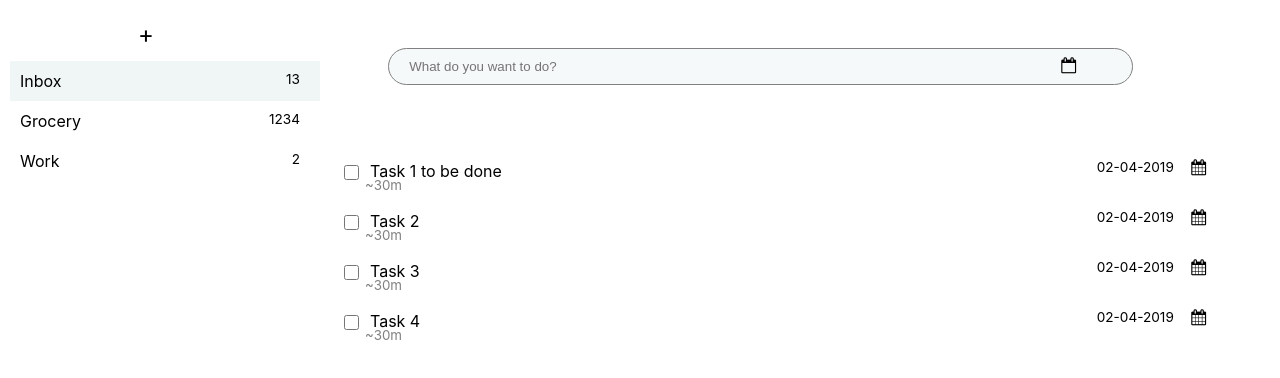
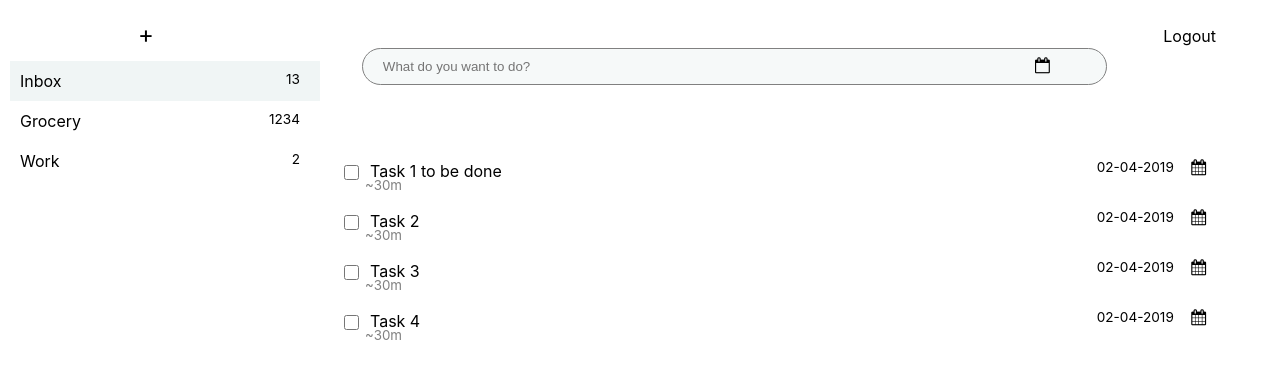
Before and after one commit to naqvijafar91/focus, a React (Create React App) app: page / in a window 1280 px wide. Both pictures are taken after typing "name@example.com", "Sample123" into the empty fields and a click on the button "LOGIN". Shown: the top 378 px of the page. Built offline with nearby package versions, Linux system fonts and the light colour scheme.

Commit message:
Logout functionality built

```diff
--- a/src/App.js
+++ b/src/App.js
@@ -6,6 +6,7 @@ import FolderItem from './folders/folderItem';
 import Folders from './folders/folders';
 import Tasks from './tasks/tasks';
 import Helmet from 'react-helmet';
+import UserStore from './LoginPage/userStore';
 
 class App extends Component {
   constructor(props, context) {
@@ -48,6 +49,7 @@ class App extends Component {
     this.handleFolderNameChange = this.handleFolderNameChange.bind(this);
     this.updateFolderName = this.updateFolderName.bind(this);
     this.addDummyFolderItem = this.addDummyFolderItem.bind(this);
+    this.onLogout = this.onLogout.bind(this);
   }
 
   handleFolderNameChange(folderID, newValue) {
@@ -112,9 +114,14 @@ class App extends Component {
       remaining_tasks: 0,
       tasks: []
     });
-    this.setState(newState,function(){
+    this.setState(newState, function () {
       notifyChildComponentWithNewID(100);
     });
+  }
+
+  onLogout() {
+    UserStore.deleteUser();
+    this.props.history.push('/signin');
   }
 
   render() {
@@ -126,12 +133,13 @@ class App extends Component {
           <link rel="stylesheet" href="https://cdnjs.cloudflare.com/ajax/libs/font-awesome/4.7.0/css/font-awesome.min.css" />
         </Helmet>
         <Folders data={this.state.data}
-          currentSelectedFolderID ={currentSelectedFolderID}
+          currentSelectedFolderID={currentSelectedFolderID}
           addDummyFolderItem={this.addDummyFolderItem}
           updateFolderName={this.updateFolderName}
           handleFolderNameChange={this.handleFolderNameChange}
           onNewFolderSelected={this.onNewFolderSelected} />
         <Tasks tasks={currentSelectedFolderTasks}
+          onLogout={this.onLogout}
           onNewTaskAdded={this.onNewTaskAdded}
           onTaskCompleted={this.onTaskCompleted} />
       </div>
--- a/src/LoginPage/userStore.js
+++ b/src/LoginPage/userStore.js
@@ -1,5 +1,6 @@
 function Store(){
     // Load user from localstorage and set value of isAuthenticated
+    this.key= "focus-app-user";
 
     if(JSON.parse(localStorage.getItem("focus-app-user"))) {
 
@@ -10,10 +11,14 @@ function Store(){
 
 }
 
+Store.prototype.deleteUser = function() {
+    localStorage.removeItem(this.key);
+};
+
 Store.prototype.saveUser=function(user) {
     this.user=user;
     localStorage.setItem("focus-app-user", JSON.stringify(this.user));
-    console.log(this)
+    // console.log(this)
     this.isAuthenticated=true;
 }
 
--- /dev/null
+++ b/src/tasks/logout.css
@@ -0,0 +1,9 @@
+#logout-text {
+    float: right;
+    margin-top:10px;
+}
+
+#logout-text:hover {
+    font-weight:bold;
+    cursor: pointer;
+}
--- /dev/null
+++ b/src/tasks/logout.js
@@ -0,0 +1,18 @@
+import React,{Component} from 'react';
+import './logout.css';
+
+class Logout extends Component {
+
+    constructor(props,context) {
+        super(props,context);
+    }
+    render() {
+        return (
+            <div id="logout-text" onClick={()=>{this.props.onLogout()}}>
+                <p>Logout</p>
+            </div>
+        );
+    }
+}
+
+export default Logout;
--- a/src/tasks/tasks.js
+++ b/src/tasks/tasks.js
@@ -3,16 +3,19 @@ import './tasks.css';
 import { Helmet } from "react-helmet";
 import AddTask from './addTask';
 import TaskList from './taskList';
-
+import Logout from './logout';
+import UserStore from './../LoginPage/userStore';
 class Tasks extends Component {
 
     constructor(props, context) {
         super(props, context);
     }
+
     render() {
         const tasks = this.props.tasks;
         return (
             <div id="main">
+                <Logout onLogout={this.props.onLogout}/>
                 <AddTask onNewTaskAdded={this.props.onNewTaskAdded} />
                 <TaskList tasks={tasks} onTaskCompleted={this.props.onTaskCompleted} />
             </div>
```
